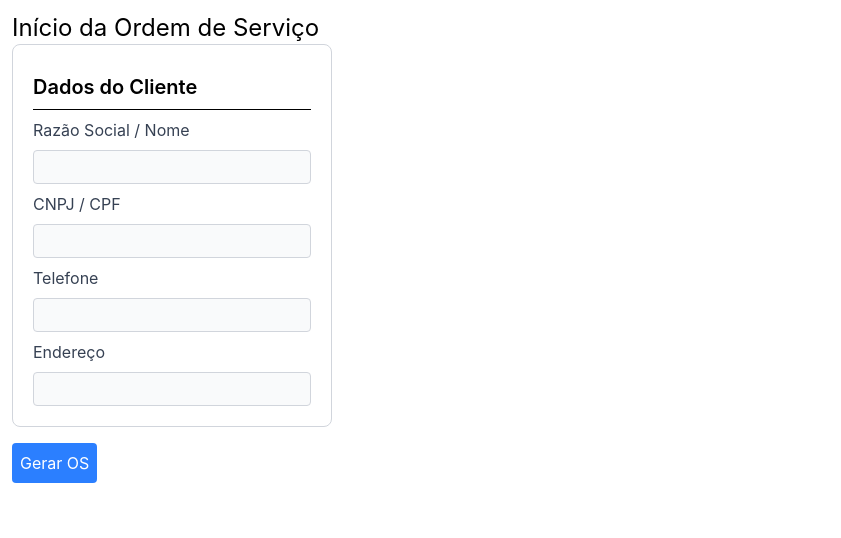
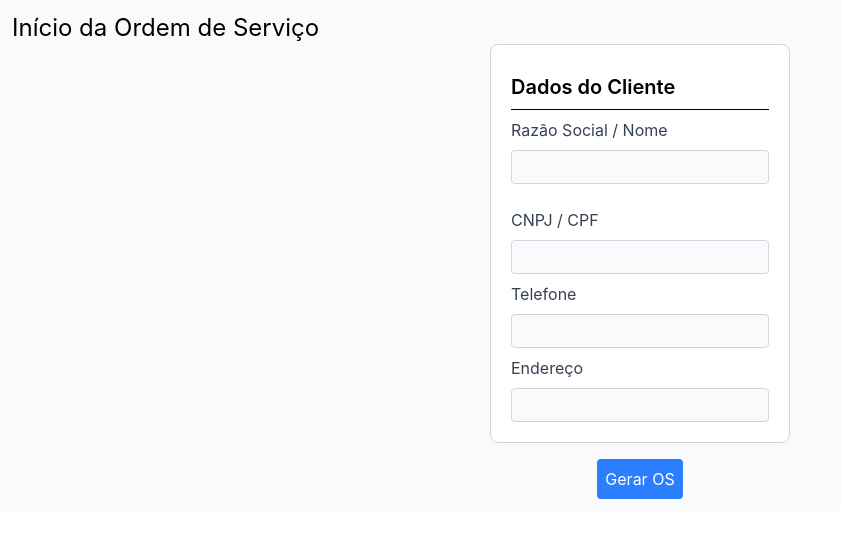
Before and after one commit to Jeff-Nas/service-order-system, a React (Vite) app: page / in a window 1280 px wide. Shown: the top 538 px of the page, without its empty margins (0-841 px from the left). Built offline with nearby package versions, Linux system fonts and the light colour scheme.

Commit message:
Envolvendo o fomr com FormProvider

```diff
--- a/src/App.tsx
+++ b/src/App.tsx
@@ -2,7 +2,7 @@ import "./global.css";
 import OSForm from "./components/form/osForm";
 function App() {
   return (
-    <div className="p-3">
+    <div className="p-3 bg-slate-50">
       <h1 className="text-2xl">Início da Ordem de Serviço</h1>
       <OSForm />
     </div>
--- a/src/components/form/clientField.tsx
+++ b/src/components/form/clientField.tsx
@@ -1,16 +1,19 @@
-import type { UseFormRegister, FieldErrors } from "react-hook-form";
+import { useFormContext } from "react-hook-form";
 import type { OSFormData } from "../../types/formType";
+import { inputStyles } from "./osForm";
 
-type fieldProps = {
-  register: UseFormRegister<OSFormData>;
-  errors: FieldErrors<OSFormData>;
-};
-export function ClientField({ register, errors }: fieldProps) {
+export function ClientField() {
+  const {
+    register,
+    formState: { errors },
+  } = useFormContext<OSFormData>();
+
   return (
     <div className="bg-white border-gray-300 rounded-lg border max-w-80 p-5">
       <h2 className="text-xl font-semibold my-2">Dados do Cliente</h2>
       <hr />
-      <div className="flex flex-col">
+      {/*altura mínima definida para evitar quebra de layout */}
+      <div className="flex flex-col min-h-22.5">
         <label htmlFor="name" className="text-gray-700 my-2">
           Razão Social / Nome
         </label>
@@ -19,7 +22,7 @@ export function ClientField({ register, errors }: fieldProps) {
           id="name"
           //required não necessãrio no react hook form
           {...register("name", { required: "Campo obrigatório" })}
-          className={`p-1 bg-gray-50 rounded border outline-0 focus:bg-gray-100 focus:ring focus:ring-gray-700 ${errors.name ? "ring-red-700 focus:ring-red-700  ring-1 outline-none border-none" : "border-gray-300"}`}
+          className={inputStyles({ status: errors.name ? "erro" : "default" })}
         />
         {/*Mensagem de erro da validação */}
         {errors?.name && (
@@ -34,8 +37,8 @@ export function ClientField({ register, errors }: fieldProps) {
           type="text"
           id="cnpj"
           //required não necessãrio no react hook form
-          {...register("cnpj", { required: "Campo obrigatório" })}
-          className="p-1 bg-gray-50 rounded border outline-0 border-gray-300 focus:bg-gray-100 focus:ring focus:ring-gray-700 "
+          {...register("cnpj")}
+          className={inputStyles({ status: errors.cnpj ? "erro" : "default" })}
         />
       </div>
       <div className="flex flex-col">
@@ -47,8 +50,11 @@ export function ClientField({ register, errors }: fieldProps) {
           id="phone"
           //required não necessãrio no react hook form
           {...register("phone", { required: "Campo obrigatório" })}
-          className="p-1 bg-gray-50 rounded border border-gray-300"
+          className={inputStyles({ status: errors.phone ? "erro" : "default" })}
         />
+        {errors?.phone && (
+          <p className="text-[10px] text-red-700">{errors.phone.message}</p>
+        )}
       </div>
       <div className="flex flex-col">
         <label htmlFor="adress" className="text-gray-700 my-2">
@@ -59,8 +65,13 @@ export function ClientField({ register, errors }: fieldProps) {
           id="adress"
           //required não necessãrio no react hook form
           {...register("adress", { required: "Campo obrigatório" })}
-          className="p-1 bg-gray-50 rounded border border-gray-300"
+          className={inputStyles({
+            status: errors.adress ? "erro" : "default",
+          })}
         />
+        {errors?.adress && (
+          <p className="text-[10px] text-red-700">{errors.adress.message}</p>
+        )}
       </div>
     </div>
   );
--- a/src/components/form/osForm.tsx
+++ b/src/components/form/osForm.tsx
@@ -1,11 +1,9 @@
-import { useForm } from "react-hook-form";
+import { useForm, FormProvider } from "react-hook-form";
 import { ClientField } from "./clientField";
 import type { OSFormData } from "../../types/formType";
 import { cva } from "class-variance-authority";
 
-export const inputStyles = cva(
-  "p-1 bg-gray-50 rounded outline-0 transition-all",
-  {
+export const inputStyles = cva("p-1 bg-gray-50 rounded outline-0", {
   variants: {
     status: {
       default:
@@ -16,15 +14,10 @@ export const inputStyles = cva(
   defaultVariants: {
     status: "default",
   },
-  },
-);
+});
 
 export default function OSForm() {
-  const {
-    register,
-    handleSubmit,
-    formState: { errors },
-  } = useForm<OSFormData>();
+  const methods = useForm<OSFormData>();
 
   function onSubmit(data: OSFormData) {
     console.log(data);
@@ -32,11 +25,19 @@ export default function OSForm() {
 
   return (
     //O primeiro render roda handleSubmit que retorna outra função - pronta para p submit
-    <form onSubmit={handleSubmit(onSubmit)}>
-      <ClientField register={register} errors={errors} />
-      <button type="submit" className="mt-4 bg-blue-500 text-white p-2 rounded">
+    <FormProvider {...methods}>
+      <form
+        onSubmit={methods.handleSubmit(onSubmit)}
+        className="flex flex-col items-center"
+      >
+        <ClientField />
+        <button
+          type="submit"
+          className="mt-4 bg-blue-500 text-white p-2 rounded"
+        >
           Gerar OS
         </button>
       </form>
+    </FormProvider>
   );
 }
```
Lines whose indentation alone changed are shown as unchanged.
